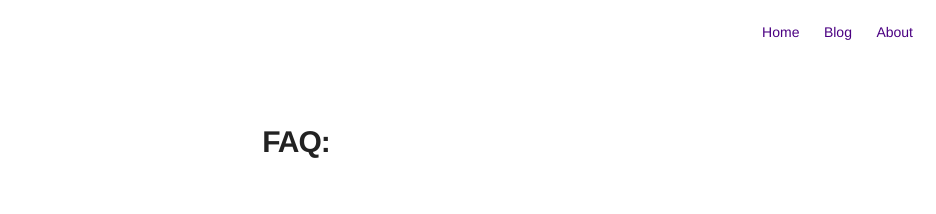
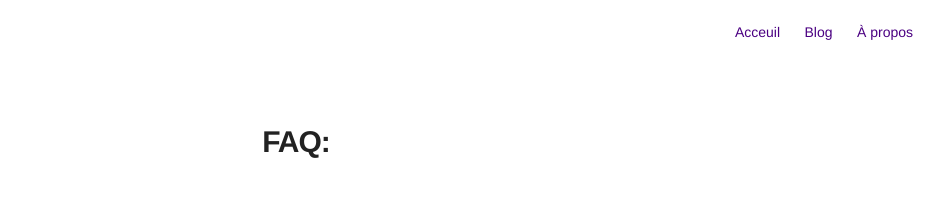
Before and after one commit to madeenamadou/madeenamadou.github.io, a Jekyll site: the page built from FAQ.md, in a window 1280 px wide. Shown: the top 214 px of the page, without its empty margins (344-1280 px from the left). Built offline with Jekyll 4.4.1, drawn with Linux system fonts in a browser that asks for light colours; our own code applies the rules of GitHub Pages for plain Markdown files.

Commit message:
Update nav.html

```diff
--- a/_includes/nav.html
+++ b/_includes/nav.html
@@ -2,7 +2,7 @@
     <ul class="list">
         {% if page.title != "Home" %}
             <li class="item">
-                <a class="link" href="{{ site.url }}/">Home</a>
+                <a class="link" href="{{ site.url }}/">Acceuil</a>
             </li>
         {% endif %}
 
@@ -17,7 +17,7 @@
         {% if site.projects == true %}
             {% if page.title != "Projects" %}
                 <li class="item">
-                    <a class="link" href="{{ site.url }}/projects">Projects</a>
+                    <a class="link" href="{{ site.url }}/projects">Projets</a>
                 </li>
             {% endif %}
         {% endif %}
@@ -25,7 +25,7 @@
         {% if site.about == true %}
             {% if page.title != "About" %}
                 <li class="item">
-                    <a class="link" href="{{ site.url }}/about">About</a>
+                    <a class="link" href="{{ site.url }}/about">À propos</a>
                 </li>
             {% endif %}
         {% endif %}
```
